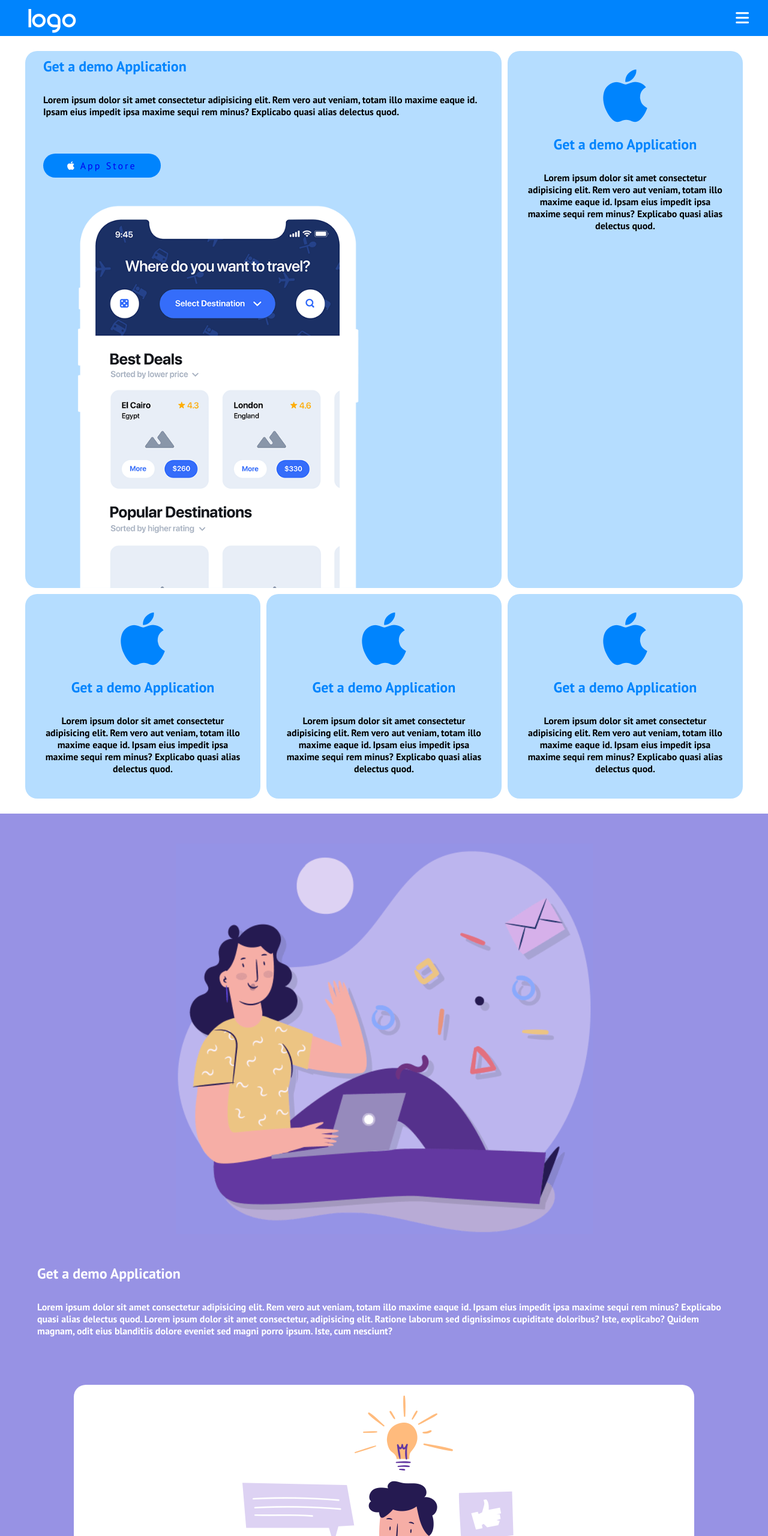
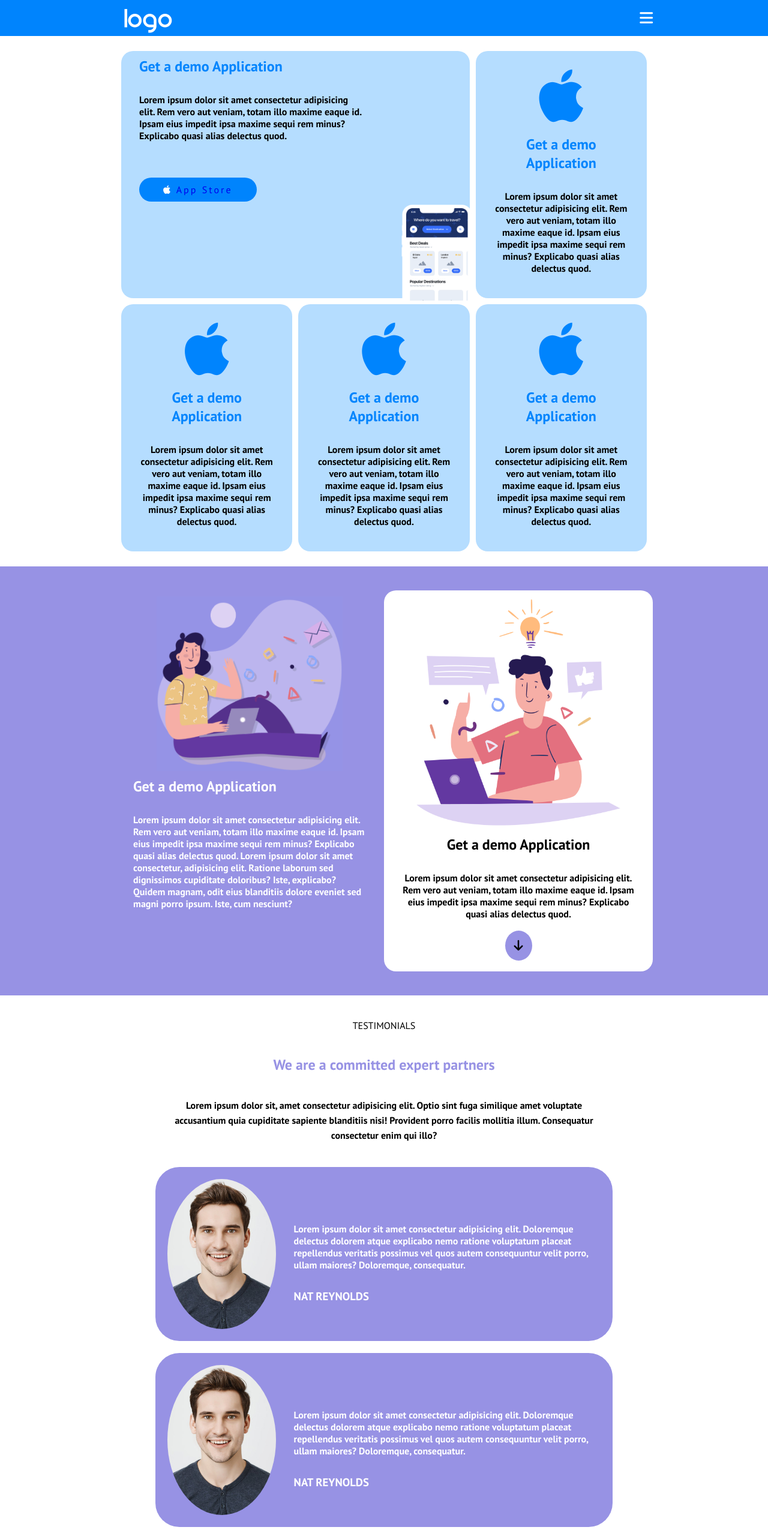
Before and after one commit to Chrissx77/htmlcss-responsive-layout, a plain HTML site: page index.html in a window 1280 px wide. Shown: the top 2560 px of the page at 60% size. Drawn offline with Linux system fonts and the light colour scheme.

Commit message:
added-desktop-version

```diff
--- a/css/style.css
+++ b/css/style.css
@@ -304,6 +304,7 @@ div img {
 @media all and (min-width: 481px){
 
     /* FEATURES SECTION */
+
     .features .container .row{
         display: flex;
         flex-wrap: wrap;
@@ -334,11 +335,10 @@ div img {
     }
 
     /* PLANNING SECTION */
-    .col-text-planning{
-        margin: 0 auto;
-        width: 100%;
+    .text-strategic-planning{
         text-align: left;
     }
+
 
     /* TESTIMONIAL SECTION */
     .text-testimonial{
@@ -408,3 +408,59 @@ div img {
 
 
 }
+
+/* Desktop Version */
+@media all and (min-width: 769px){
+
+
+    .container{
+        width:70%;
+        margin: 0 auto;
+    }
+
+    /* FEATURES SECTION */
+
+    .col-2{
+        display: flex;
+    }
+
+    .col-2 div.image{
+        position: relative;
+        width: 100%;
+        margin: 0 auto;
+    }
+
+    .col-2 div.image img{
+        width: 250px;
+        position: absolute;
+        bottom: 0px;
+        left: 50px;
+    }
+
+    /* PLANNING SECTION */
+    .planning .container .row{
+        display: flex;
+    }
+
+    /* TESTIMONIALS SECTION */
+    .image-test{
+        flex-basis: 25%;
+        height: 250px;
+    }
+
+    /* BENEFIT SECTION */
+    .benefits .row .col{
+        width: calc((100% /3) - 20px);
+    }
+
+
+
+
+    /* Footer Section */
+    .container-foot{
+        width: 50%;
+        margin: 0 auto;
+    }
+
+
+}
--- a/index.html
+++ b/index.html
@@ -29,6 +29,7 @@
             <div class="container">
                 <div class="row">
                     <div class="col azzure-bg col-2">
+                        <div>
                             <div class="title">
                                 <h2>Get a demo Application</h2>
                             </div>
@@ -37,6 +38,7 @@
                                 delectus quod.</p>
                             <div class="btn"><a href="#"><i class="fa-brands fa-apple" style="color: #ffffff;"></i> App
                                     Store</a></div>
+                        </div>
                         <div class="image">
                             <img src="image/phone.png" alt="phone">
                         </div>
@@ -100,9 +102,6 @@
                         <div class="image">
                             <img src="image/planning1.png" alt="plan1">
                         </div>
-                    </div>
-
-                    <div class="col col-text-planning">
                         <div class=" text-strategic-planning">
                             <div class="title">
                                 <h2>Get a demo Application</h2>
@@ -130,7 +129,6 @@
                                 delectus quod.</p>
                             <div><a href="#"><i class="fa-solid fa-arrow-down" style="color: #000000;"></i></a></div>
                         </div>
-
                     </div>
                 </div>
             </div>
@@ -138,16 +136,15 @@
         </section>
 
         <section class="testimonials">
+            <div class="container">
                 <div class="row">
                     <div class="col text-testimonials">
                         <div>
                             <span>TESTIMONIALS</span>
                         </div>
-
                         <div class="title violet-color">
                             <h2>We are a committed expert partners</h2>
                         </div>
-
                         <div class="paragraph">
                             <p>
                                 Lorem ipsum dolor sit, amet consectetur adipisicing elit. Optio sint fuga similique amet
@@ -156,7 +153,6 @@
                             </p>
                         </div>
                     </div>
-
                     <div class="col text-testimonial">
                         <div class="image-test image">
                         </div>
@@ -166,10 +162,8 @@
                                 autem consequuntur velit porro, ullam maiores? Doloremque, consequatur.</p>
                             <h3>NAT REYNOLDS</h3>
                         </div>
-
                     </div>
                     <div class="col text-testimonial">
-
                         <div class="image-test image">
                         </div>
                         <div class="info-test">
@@ -178,10 +172,8 @@
                                 autem consequuntur velit porro, ullam maiores? Doloremque, consequatur.</p>
                             <h3>NAT REYNOLDS</h3>
                         </div>
-
                     </div>
                     <div class="col text-testimonial">
-
                         <div class="image-test image">
                         </div>
                         <div class="info-test">
@@ -190,16 +182,17 @@
                                 autem consequuntur velit porro, ullam maiores? Doloremque, consequatur.</p>
                             <h3>NAT REYNOLDS</h3>
                         </div>
-
+                    </div>
                 </div>
             </div>
         </section>
 
         <section class="benefits violet-bg">
+
+            <div class="container">
                 <div class="col text-benefits">
                     <h1>Benefit of working with us</h1>
                 </div>
-
                 <div class="row">
                     <div class="col text-benefit">
                         <div class="number">
@@ -218,9 +211,7 @@
                             <a href="#"> more </a>
                         </div>
                     </div>
-
                     <div class="col text-benefit">
-
                         <div class="number">
                             <h1>02</h1>
                         </div>
@@ -237,7 +228,6 @@
                             <a href="#"> more </a>
                         </div>
                     </div>
-
                     <div class="col text-benefit">
                         <div class="number">
                             <h1>03</h1>
@@ -255,7 +245,6 @@
                             <a href="#"> more </a>
                         </div>
                     </div>
-
                     <div class="col text-benefit">
                         <div class="number">
                             <h1>04</h1>
@@ -273,7 +262,6 @@
                             <a href="#"> more </a>
                         </div>
                     </div>
-
                     <div class="col text-benefit">
                         <div class="number">
                             <h1>05</h1>
@@ -291,7 +279,6 @@
                             <a href="#"> more </a>
                         </div>
                     </div>
-
                     <div class="col text-benefit">
                         <div class="number">
                             <h1>06</h1>
@@ -310,15 +297,16 @@
                         </div>
                     </div>
                 </div>
+            </div>
         </section>
 
         <section class="about-us">
+            <div class="container">
                 <div class="row">
                     <div class="col text-about-us">
                         <div class="title violet-color">
                             <h2>About Us</h2>
                         </div>
-
                         <div class="paragraph">
                             <p>Lorem ipsum dolor sit amet consectetur adipisicing elit. Nihil ut tempora eius voluptas
                                 fugiat, voluptatibus voluptates quidem, ipsa earum, modi soluta maxime asperiores alias
@@ -326,7 +314,6 @@
                                 adipisicing elit. Assumenda, aliquam ab, recusandae nulla architecto rerum qui ex a in
                                 doloribus asperiores nemo corrupti pariatur enim vitae. Reprehenderit exercitationem
                                 mollitia voluptates!</p>
-
                             <p>Lorem ipsum, dolor sit amet consectetur adipisicing elit. Autem perferendis, minima unde
                                 blanditiis veritatis repellendus similique, culpa ipsum vitae alias facere tenetur suscipit
                                 ea? Accusantium optio eaque minima assumenda nobis. Lorem ipsum dolor sit amet consectetur
@@ -334,9 +321,7 @@
                                 dignissimos. Voluptatibus aliquam accusamus nemo, dolorem quam nostrum unde ab? Debitis,
                                 amet!</p>
                         </div>
-
                     </div>
-
                     <div class="col image-about-us">
                         <div class="image-test image-about image-tablet"></div>
                         <div class="info-image violet-color">
@@ -346,13 +331,14 @@
                             <a href="#">Find me on linkedin</a>
                         </div>
                     </div>
-
+                </div>
             </div>
         </section>
     </main>
 
     <footer>
             <section class="get-started violet-bg">
+                <div class="container-foot">
                     <div class="row">
                         <div class=" col get-text">
                             <div>GET STARTED</div>
@@ -375,9 +361,11 @@
                             </div>
                         </div>
                     </div>
+                </div>
             </section>
 
             <section class="foot">
+                <div class="container-foot">
                     <div class="row">
                         <div class="col">
                             <div class="text-foot">
@@ -392,7 +380,10 @@
                             </div>
                         </div>
                     </div>
+                </div>
+
             </section>
+
     </footer>
 
 
```
Lines whose indentation alone changed are shown as unchanged.
